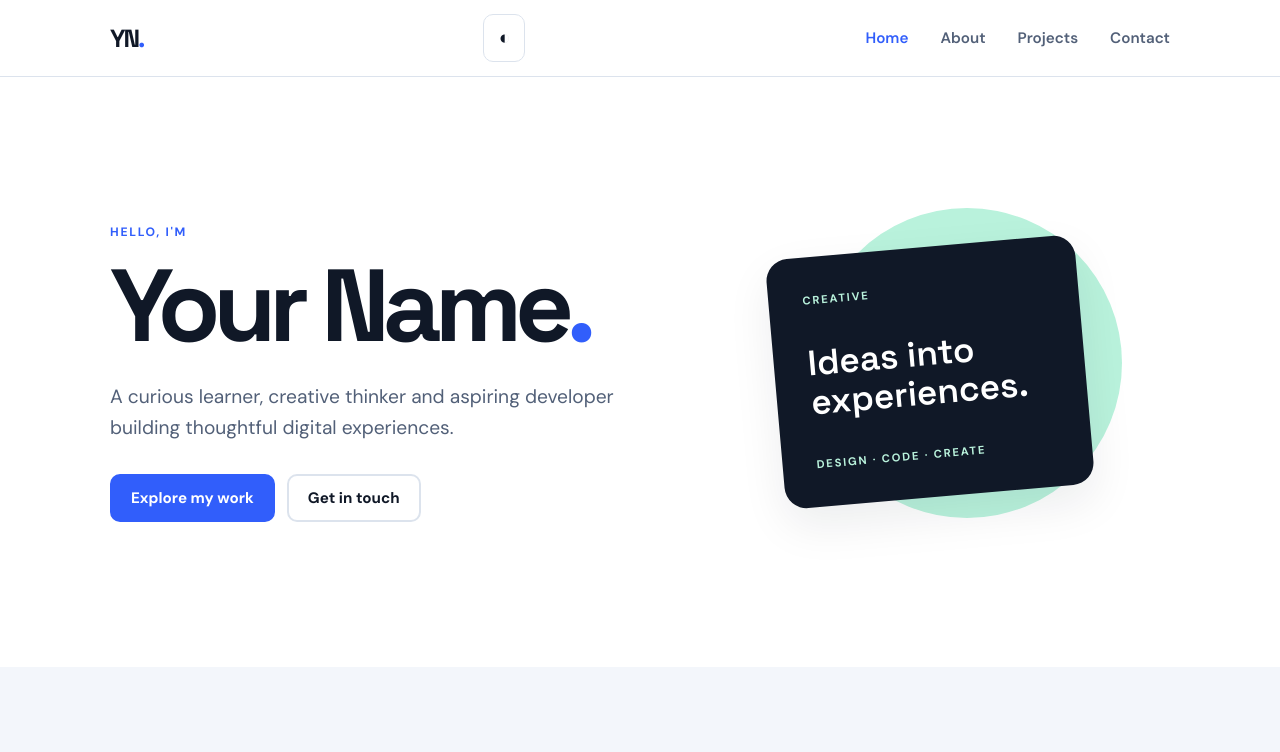
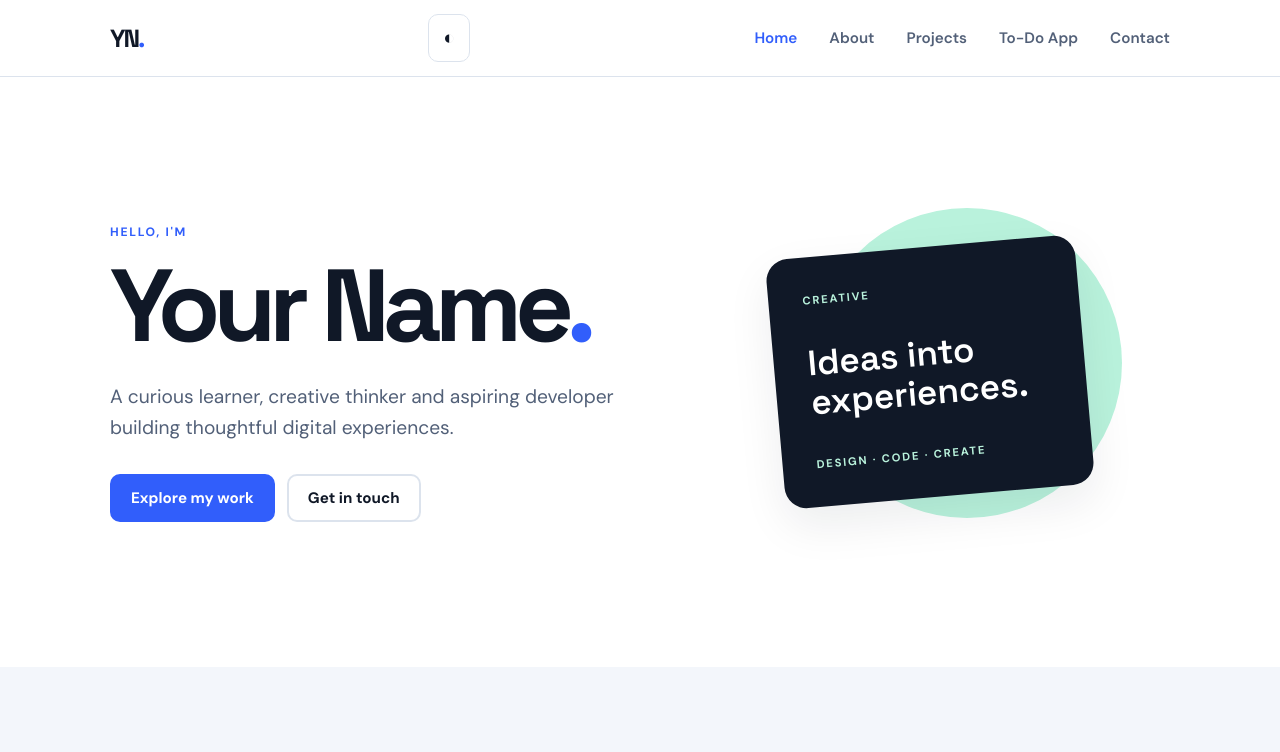
Before and after one commit to kokilmithran24-crypto/personal-portfolio, a plain HTML site: page index.html in a window 1280 px wide. Shown: the top 752 px of the page. Drawn offline with Linux system fonts and the light colour scheme.

Commit message:
Add to-do app to portfolio navigation

```diff
--- a/index.html
+++ b/index.html
@@ -20,7 +20,7 @@
           <li><a href="index.html" aria-current="page">Home</a></li>
           <li><a href="about.html">About</a></li>
           <li><a href="projects.html">Projects</a></li>
-          <li><a href="contact.html">Contact</a></li>
+          <li><a href="todo.html">To-Do App</a></li><li><a href="contact.html">Contact</a></li>
         </ul>
       </nav>
     </div>
```
